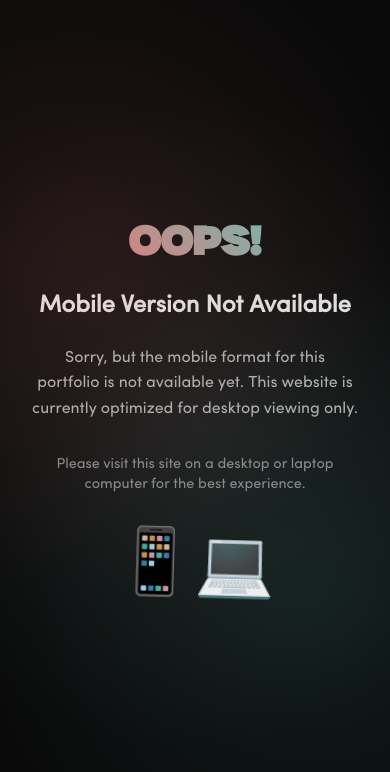
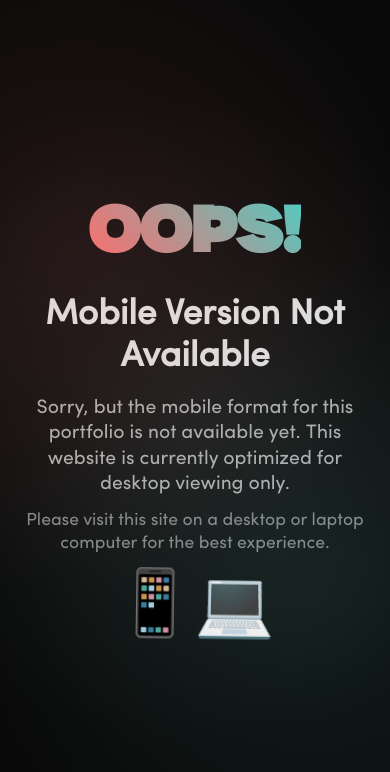
Before and after one commit to Roirtur/portfolio, a Next.js app in the folder portfolio/: page / in a window 390 px wide. Shown: the top 772 px of the page. Built offline with nearby package versions, Linux system fonts and the light colour scheme.

Commit message:
refactor: enhance MobileWarning component with improved layout and animations

```diff
--- a/portfolio/components/MobileWarning.tsx
+++ b/portfolio/components/MobileWarning.tsx
@@ -1,6 +1,6 @@
 "use client";
 
-import { Box, Typography, Container } from "@mui/material";
+import { Box, Typography } from "@mui/material";
 import { motion } from "framer-motion";
 import { MilkerFont, SofiaProFont } from "@/styles/theme";
 import "@/styles/mobile-warning/style.css";
@@ -10,48 +10,65 @@ export default function MobileWarning() {
     <Box
       className="mobile-warning-container"
       sx={{
-        minHeight: "100vh",
+        height: "100vh",
+        width: "100vw",
         display: "flex",
+        flexDirection: "column",
         alignItems: "center",
         justifyContent: "center",
         color: "#ffffff",
-        padding: 2,
-        position: "relative",
+        paddingLeft: "20px",
+        paddingRight: "20px",
+        paddingTop: 0,
+        paddingBottom: 0,
+        position: "fixed",
+        top: 0,
+        left: 0,
+        overflow: "hidden",
       }}
     >
-      <Container maxWidth="sm">
       <motion.div
         initial={{ opacity: 0, y: 50 }}
         animate={{ opacity: 1, y: 0 }}
         transition={{ duration: 0.8, ease: "easeOut" }}
+        style={{
+          width: "100%",
+          height: "100%",
+          display: "flex",
+          flexDirection: "column",
+          alignItems: "center",
+          justifyContent: "center",
+          textAlign: "center",
+        }}
       >
-          <Box textAlign="center">
         <Typography
-              variant="h2"
+          variant="h1"
           component="h1"
           sx={{
             fontFamily: MilkerFont.style.fontFamily,
-                fontSize: { xs: "2.5rem", sm: "3.5rem" },
+            fontSize: "clamp(4rem, 15vw, 8rem)",
             fontWeight: "bold",
-                marginBottom: 3,
+            marginBottom: "clamp(1rem, 3vh, 2rem)",
             background: "linear-gradient(45deg, #ff6b6b, #4ecdc4)",
             backgroundClip: "text",
             WebkitBackgroundClip: "text",
             color: "transparent",
+            lineHeight: 1.1,
           }}
         >
           Oops!
         </Typography>
 
         <Typography
-              variant="h4"
+          variant="h2"
           component="h2"
           sx={{
             fontFamily: SofiaProFont.style.fontFamily,
-                fontSize: { xs: "1.5rem", sm: "2rem" },
+            fontSize: "clamp(2.2rem, 9vw, 4rem)",
             fontWeight: "600",
-                marginBottom: 3,
+            marginBottom: "clamp(1rem, 2vh, 1.5rem)",
             color: "#e0e0e0",
+            lineHeight: 1.2,
           }}
         >
           Mobile Version Not Available
@@ -61,10 +78,12 @@ export default function MobileWarning() {
           variant="body1"
           sx={{
             fontFamily: SofiaProFont.style.fontFamily,
-                fontSize: { xs: "1rem", sm: "1.2rem" },
-                lineHeight: 1.6,
-                marginBottom: 2,
+            fontSize: "clamp(1.2rem, 5vw, 1.8rem)",
+            lineHeight: 1.3,
+            marginBottom: "clamp(0.5rem, 1.5vh, 1rem)",
             color: "#b0b0b0",
+            maxWidth: "100%",
+            textAlign: "center",
           }}
         >
           Sorry, but the mobile format for this portfolio is not available yet.
@@ -75,9 +94,11 @@ export default function MobileWarning() {
           variant="body2"
           sx={{
             fontFamily: SofiaProFont.style.fontFamily,
-                fontSize: { xs: "0.9rem", sm: "1rem" },
+            fontSize: "clamp(1rem, 4.5vw, 1.5rem)",
             color: "#888",
-                marginTop: 4,
+            marginBottom: "clamp(1rem, 2vh, 1.5rem)",
+            lineHeight: 1.3,
+            textAlign: "center",
           }}
         >
           Please visit this site on a desktop or laptop computer for the best experience.
@@ -85,20 +106,19 @@ export default function MobileWarning() {
 
         <motion.div
           className="floating-emoji"
-              style={{ marginTop: "2rem" }}
+          style={{ marginTop: "clamp(0.5rem, 1vh, 1rem)" }}
         >
           <Typography
             sx={{
-                  fontSize: "4rem",
+              fontSize: "clamp(4rem, 12vw, 6rem)",
               filter: "grayscale(0.5)",
+              lineHeight: 1,
             }}
           >
             📱💻
           </Typography>
         </motion.div>
-          </Box>
       </motion.div>
-      </Container>
     </Box>
   );
 }
--- a/portfolio/styles/globals.css
+++ b/portfolio/styles/globals.css
@@ -21,8 +21,16 @@ a {
   text-decoration: none;
 }
 
-/* Mobile-first: Hide scrollbar on mobile to prevent any interaction */
+/* Mobile-first: Prevent any scrolling and disable interactions on mobile */
 @media (max-width: 1024px) {
+  html, body {
+    height: 100vh;
+    overflow: hidden;
+    position: fixed;
+    width: 100%;
+    -webkit-overflow-scrolling: none;
+  }
+
   ::-webkit-scrollbar {
     display: none;
   }
--- a/portfolio/styles/mobile-warning/style.css
+++ b/portfolio/styles/mobile-warning/style.css
@@ -1,9 +1,13 @@
 /* Mobile Warning Styles */
 .mobile-warning-container {
   background: radial-gradient(circle at center, #1a1a1a 0%, #0a0a0a 70%);
-  min-height: 100vh;
-  position: relative;
+  height: 100vh;
+  width: 100vw;
+  position: fixed;
+  top: 0;
+  left: 0;
   overflow: hidden;
+  -webkit-overflow-scrolling: none;
 }
 
 .mobile-warning-container::before {
@@ -25,13 +29,13 @@
     transform: translateY(0px) rotate(0deg);
   }
   25% {
-    transform: translateY(-10px) rotate(5deg);
+    transform: translateY(-8px) rotate(3deg);
   }
   50% {
-    transform: translateY(-5px) rotate(-5deg);
+    transform: translateY(-4px) rotate(-3deg);
   }
   75% {
-    transform: translateY(-15px) rotate(2deg);
+    transform: translateY(-10px) rotate(1deg);
   }
 }
 
@@ -39,17 +43,41 @@
   animation: float 3s ease-in-out infinite;
 }
 
-/* Responsive adjustments */
-@media (max-width: 480px) {
-  .mobile-warning-container {
-    padding: 1rem;
+/* Prevent any scrolling on mobile */
+@media (max-width: 1024px) {
+  html, body {
+    height: 100vh;
+    overflow: hidden;
+    position: fixed;
+    width: 100%;
+    -webkit-overflow-scrolling: none;
+  }
+
+  /* Disable zoom on mobile */
+  * {
+    -webkit-user-select: none;
+    user-select: none;
+    -webkit-touch-callout: none;
+    -webkit-tap-highlight-color: transparent;
   }
 }
 
-/* Ensure content is accessible on very small screens */
+/* Ensure content never overflows on very small screens */
+@media (max-width: 480px) and (max-height: 600px) {
+  .mobile-warning-container {
+    font-size: 0.9em;
+  }
+}
+
 @media (max-height: 500px) {
   .mobile-warning-container {
-    min-height: auto;
-    padding: 2rem 1rem;
+    font-size: 0.8em;
   }
 }
+
+/* Ultra small screens (like iPhone 5s) */
+@media (max-width: 320px) and (max-height: 568px) {
+  .mobile-warning-container {
+    font-size: 0.75em;
+  }
+}
```
Lines whose indentation alone changed are shown as unchanged.
